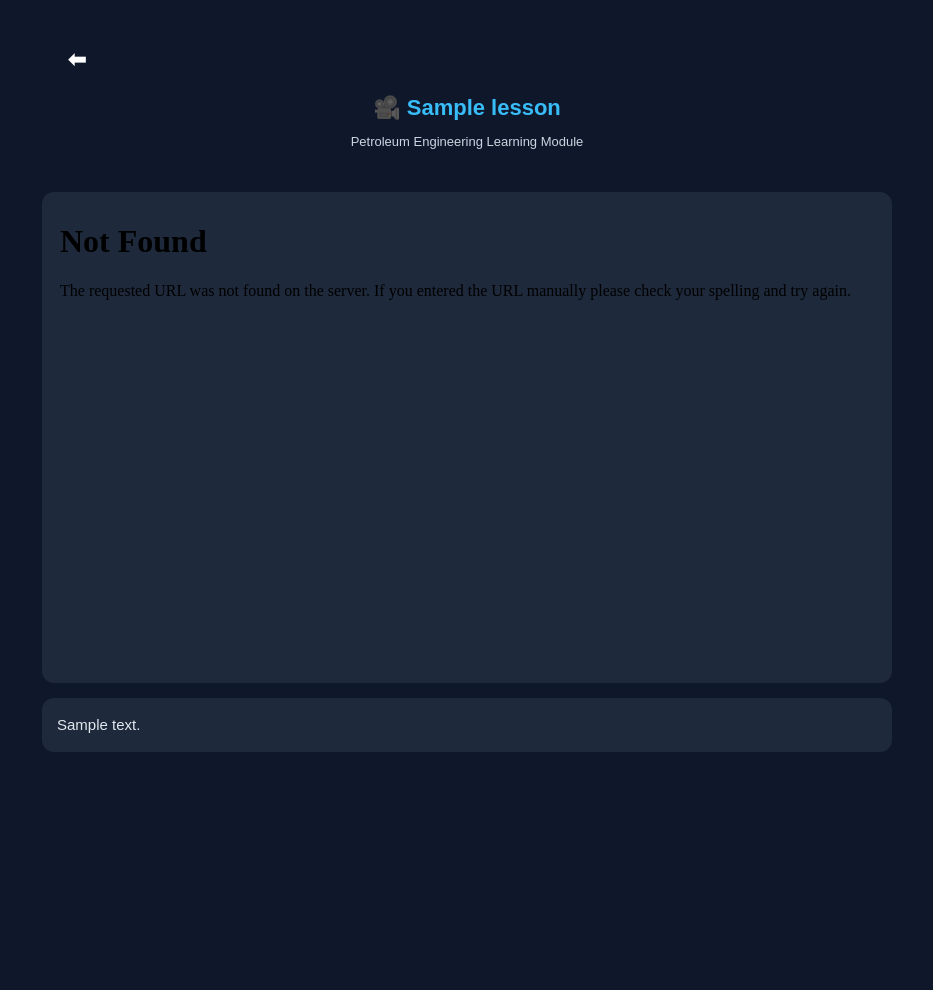
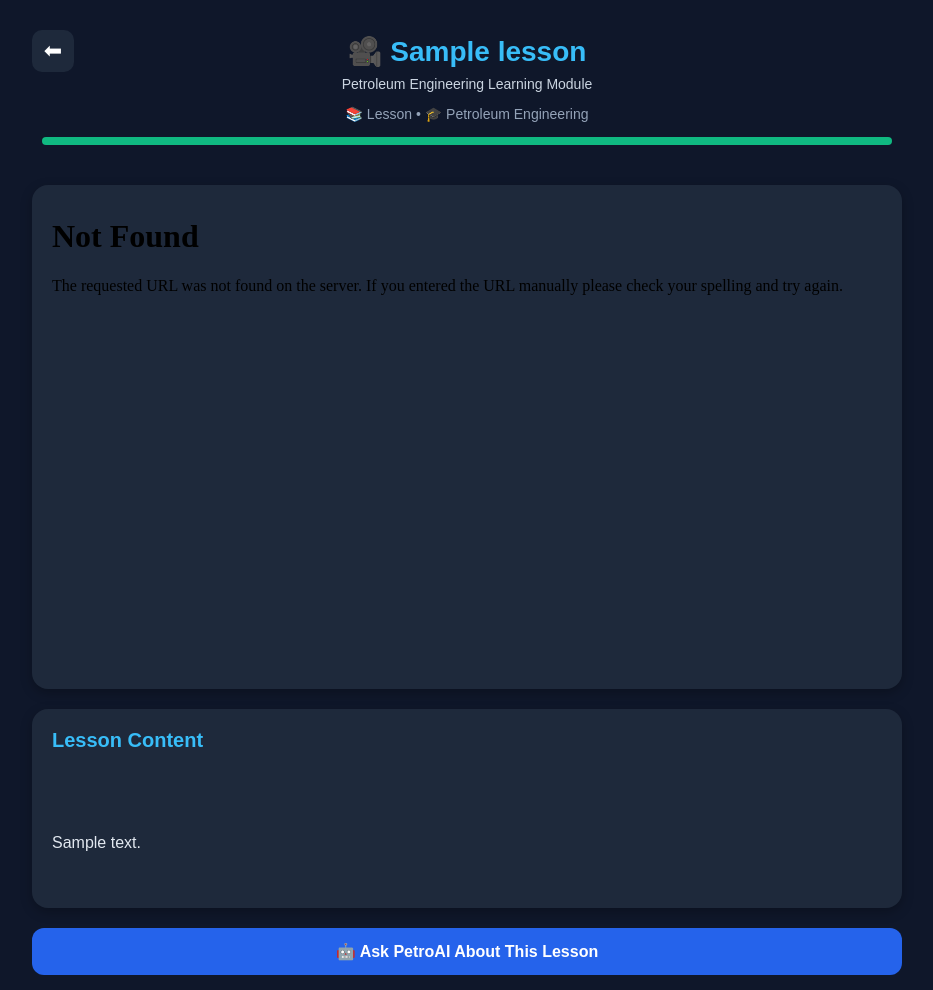
Before and after one commit to djamiloudjamilou821-sketch/Petrol-APP, a Flask app: page /lesson/1 in a window 1280 px wide. Shown: the whole page, without its empty margins (173-1106 px from the left). Before the commit the page ends 752 px from the top, so only its background shows below. Run offline with Flask 3, Linux system fonts and the light colour scheme; tables that the repository leaves empty hold one stand-in row (values such as "Sample post").

Commit message:
update website

```diff
--- a/app.py
+++ b/app.py
@@ -106,7 +106,6 @@ def petroai_page():
 
     return render_template("petroai.html")
 
-
 @app.route("/ask_petroai", methods=["POST"])
 def ask_petroai():
 
@@ -116,14 +115,78 @@ def ask_petroai():
     if "chat_history" not in session:
         session["chat_history"] = []
 
-    # Add user message to memory
+    # =========================
+    # ADD USER MESSAGE TO MEMORY
+    # =========================
+
     session["chat_history"].append({
         "role": "user",
         "content": question
     })
 
-    # Keep only last 10 messages (important for performance)
+    # Keep last 10 messages only
     session["chat_history"] = session["chat_history"][-10:]
+
+    # =========================
+    # SYSTEM MESSAGE
+    # =========================
+
+    system_message = {
+        "role": "system",
+        "content": (
+            "You are PetroAI, the official assistant of PetroApp, a petroleum engineering learning platform."
+
+            "About PetroApp:"
+            "- It teaches petroleum engineering through lessons, quizzes, and calculators"
+            "- It helps students understand reservoir engineering, drilling, production, and formulas"
+            "- It includes tools like porosity calculator and unit converters"
+            "- it was built by Djamilou Harouna Maman nigerien student in Ghana very passionate in Oil and Gaz"
+            "- Djamilou was born in Agadez and got SONIDEP's scholarship to study in Ghana in 2025"
+            "- SONIDEP is a national oil and gas campany in Niger"
+
+            "Your role:"
+            "- Act like a tutor inside the PetroApp system"
+            "- Help users understand petroleum engineering clearly"
+            "- Guide users through app features when needed"
+
+            "User information:"
+            f"The current user is called {session.get('user_name', 'Student')}."
+
+            "Your behavior:"
+            "- Always respond in a personal way using the user's name when appropriate"
+            "- Be friendly and supportive like a tutor"
+            "- Act like you are talking directly to this student"
+            "- Help them learn petroleum engineering step by step"
+
+
+            "Default writing style rules:"
+            "- Always answer in clear paragraphs by default"
+            "- Do NOT use bullet points unless the user explicitly asks for them"
+            "- Do NOT use tables unless requested"
+            "- Keep explanations simple, structured, and natural like a teacher speaking"
+            "- Maximum 2–5 short paragraphs per answer"
+            "- Use bullet points ONLY if the user says: 'use bullets', 'list', or 'steps'"
+            "- Make answers easy to read on mobile"
+            "- Avoid textbook or report style formatting"
+            "- Ask to the user if they need more clarification after answer"
+            "- Always write formulas in simple text format, not LaTeX"
+            "- Use formats like: V = m/t, φ = Vp/Vt, Q = A × v"
+            "- NEVER use fractions like \\frac{}{} or LaTeX math symbols"
+            "- Keep formulas readable on mobile screens"
+            "- Use plain ASCII math only"
+            "- Explain formulas in words below if needed"
+        )
+    }
+
+    # =========================
+    # BUILD MESSAGES
+    # =========================
+
+    messages = [system_message] + session["chat_history"]
+
+    # =========================
+    # API REQUEST
+    # =========================
 
     headers = {
         "Authorization": f"Bearer {os.getenv('HF_TOKEN')}",
@@ -132,31 +195,7 @@ def ask_petroai():
 
     payload = {
         "model": "openai/gpt-oss-20b",
-        "messages": [
-            {
-                "role": "system",
-                "content": (
-                    "You are PetroAI, a professional petroleum engineering tutor."
-
-                    "Default writing style rules:"
-                    "- Always answer in clear paragraphs by default"
-                    "- Do NOT use bullet points unless the user explicitly asks for them"
-                    "- Do NOT use tables unless requested"
-                    "- Keep explanations simple, structured, and natural like a teacher speaking"
-                    "- Maximum 2–5 short paragraphs per answer"
-                    "- Use bullet points ONLY if the user says: 'use bullets', 'list', or 'steps'"
-                    "- Make answers easy to read on mobile"
-                    "- Avoid textbook or report style formatting"
-                    "- Ask to the user if they need more clarification after answer"
-                    "- Always write formulas in simple text format, not LaTeX"
-                    "- Use formats like: V = m/t, φ = Vp/Vt, Q = A × v"
-                    "- NEVER use fractions like \\frac{}{} or LaTeX math symbols"
-                    "- Keep formulas readable on mobile screens"
-                    "- Use plain ASCII math only"
-                    "- Explain formulas in words below if needed"
-                )
-            }
-        ] + session["chat_history"]
+        "messages": messages
     }
 
     response = requests.post(
@@ -170,7 +209,10 @@ def ask_petroai():
 
     answer = data["choices"][0]["message"]["content"]
 
-    # Add AI response to memory
+    # =========================
+    # SAVE ASSISTANT RESPONSE
+    # =========================
+
     session["chat_history"].append({
         "role": "assistant",
         "content": answer
--- a/templates/index.html
+++ b/templates/index.html
@@ -272,8 +272,6 @@ body {
 
     <div class="nav">
         <a href="/petroai">🤖 PetroAI</a>
-        <a href="/lessons">Lessons</a>
-        <a href="/quiz">Quiz</a>
         <a href="/converter">Converter</a>
         <a href="/formulas">Formulas</a>
         <a href="/profile">Profile</a>
@@ -297,7 +295,6 @@ body {
     <div class="logo">🛢️ PetroApp</div>
     <div class="nav">
         <a href="/petroai">🤖 PetroAI</a>
-        <a href="/quiz">Quiz</a>
         <a href="/converter">Converter</a>
         <a href="/formulas">Formulas</a>
         <a href="/profile">Profile</a>
--- a/templates/lesson_detail.html
+++ b/templates/lesson_detail.html
@@ -6,112 +6,192 @@
     <meta name="viewport" content="width=device-width, initial-scale=1.0">
 
     <style>
-        body {
-            margin: 0;
-            font-family: Arial;
-            background: #0f172a;
-            color: white;
+
+        *{
+            box-sizing:border-box;
         }
 
-        .container {
-            width: 92%;
-            max-width: 850px;
-            margin: auto;
-            padding: 15px;
+        body{
+            margin:0;
+            font-family:Arial, sans-serif;
+            background:#0f172a;
+            color:white;
+        }
+
+        .container{
+            width:92%;
+            max-width:900px;
+            margin:auto;
+            padding:15px;
         }
 
         /* HEADER */
-        .header {
-            text-align: center;
-            padding: 15px;
-            margin-top: 10px;
-        }
 
-        .header h1 {
-            font-size: 22px;
-            color: #38bdf8;
-            margin-bottom: 5px;
-        }
-
-        .header p {
-            font-size: 13px;
-            color: #cbd5e1;
-        }
-
-        /* VIDEO */
-        .video-box {
-            margin-top: 15px;
-            background: #1e293b;
-            padding: 10px;
-            border-radius: 12px;
-        }
-
-        iframe {
-            width: 100%;
-            aspect-ratio: 16/9;
-            border: none;
-            border-radius: 10px;
-        }
-
-        /* CONTENT */
-        .content {
-            margin-top: 15px;
-            background: #1e293b;
-            padding: 15px;
-            border-radius: 12px;
-            line-height: 1.6;
-            font-size: 15px;
-            color: #e2e8f0;
-        }
-
-        /* BUTTON */
-        .btn {
-            display: block;
-            text-align: center;
-            margin-top: 20px;
-            padding: 12px;
-            background: #2563eb;
-            color: white;
-            text-decoration: none;
-            border-radius: 10px;
-            font-weight: bold;
-        }
-
-        .btn:hover {
-            background: #1d4ed8;
-        }
-
-        /* MOBILE FIX */
-        @media (max-width: 600px) {
-            .header h1 {
-                font-size: 18px;
-            }
-
-            .content {
-                font-size: 14px;
-            }
+        .header{
+            position:relative;
+            text-align:center;
+            padding:20px 10px;
         }
 
         .back-arrow{
-            text-decoration:none;
-            color:white;
-            font-size:22px;
-            font-weight:bold;
+            position:absolute;
+            left:0;
+            top:15px;
 
-            width:40px;
-            height:40px;
+            width:42px;
+            height:42px;
 
             display:flex;
             align-items:center;
             justify-content:center;
 
+            text-decoration:none;
+            color:white;
+
+            font-size:22px;
             border-radius:10px;
-            transition:0.2s;
+
+            background:#1e293b;
+            transition:.2s;
         }
 
         .back-arrow:hover{
+            background:#334155;
+        }
+
+        .header h1{
+            margin:0;
+            font-size:28px;
+            color:#38bdf8;
+        }
+
+        .header p{
+            margin-top:8px;
+            color:#cbd5e1;
+            font-size:14px;
+        }
+
+        /* PROGRESS BAR */
+
+        .progress-bar{
+            margin-top:15px;
+            width:100%;
+            height:8px;
+            background:#334155;
+            border-radius:20px;
+            overflow:hidden;
+        }
+
+        .progress{
+            width:100%;
+            height:100%;
+            background:#10b981;
+        }
+
+        /* VIDEO */
+
+        .video-box{
+            margin-top:20px;
             background:#1e293b;
+            padding:12px;
+            border-radius:16px;
+            box-shadow:0 4px 12px rgba(0,0,0,.25);
         }
+
+        iframe{
+            width:100%;
+            aspect-ratio:16/9;
+            border:none;
+            border-radius:12px;
+        }
+
+        /* CONTENT CARD */
+
+        .content-card{
+            margin-top:20px;
+            background:#1e293b;
+            border-radius:16px;
+            padding:20px;
+            box-shadow:0 4px 12px rgba(0,0,0,.25);
+        }
+
+        .content-title{
+            font-size:20px;
+            margin-bottom:15px;
+            color:#38bdf8;
+            font-weight:bold;
+        }
+
+        .content{
+            color:#e2e8f0;
+            line-height:1.9;
+            font-size:16px;
+            white-space:pre-line;
+        }
+
+        /* ACTION BUTTONS */
+
+        .lesson-actions{
+            margin-top:20px;
+            display:flex;
+            flex-direction:column;
+            gap:12px;
+        }
+
+        .action-btn{
+            display:flex;
+            justify-content:center;
+            align-items:center;
+
+            padding:14px;
+            text-decoration:none;
+
+            border:none;
+            border-radius:12px;
+
+            color:white;
+            font-size:16px;
+            font-weight:bold;
+
+            cursor:pointer;
+            transition:.2s;
+        }
+
+        .ask-btn{
+            background:#2563eb;
+        }
+
+        .ask-btn:hover{
+            background:#1d4ed8;
+        }
+
+
+
+        /* LESSON INFO */
+
+        .lesson-info{
+            margin-top:10px;
+            color:#94a3b8;
+            font-size:14px;
+        }
+
+        /* MOBILE */
+
+        @media(max-width:600px){
+
+            .header h1{
+                font-size:22px;
+            }
+
+            .content{
+                font-size:15px;
+            }
+
+            .action-btn{
+                font-size:15px;
+            }
+        }
+
     </style>
 </head>
 
@@ -120,24 +200,120 @@
 <div class="container">
 
     <!-- HEADER -->
+
     <div class="header">
-        <a href="/lessons" class="back-arrow">⬅</a>
-        <h1>🎥 {{ lesson.title }}</h1>
-        <p>Petroleum Engineering Learning Module</p>
+
+        <a href="/lessons" class="back-arrow">
+            ⬅
+        </a>
+
+        <h1 id="lesson-title">
+            🎥 {{ lesson.title }}
+        </h1>
+
+        <p>
+            Petroleum Engineering Learning Module
+        </p>
+
+        <div class="lesson-info">
+            📚 Lesson • 🎓 Petroleum Engineering
+        </div>
+
+        <div class="progress-bar">
+            <div class="progress"></div>
+        </div>
+
     </div>
 
     <!-- VIDEO -->
+
     <div class="video-box">
-        <iframe src="{{ lesson.video }}" allowfullscreen></iframe>
+
+        <iframe
+            src="{{ lesson.video }}"
+            allowfullscreen>
+        </iframe>
+
     </div>
 
     <!-- CONTENT -->
-    <div class="content">
-        {{ lesson.content }}
+
+    <div class="content-card">
+
+        <div class="content-title">
+            Lesson Content
+        </div>
+
+        <div
+            class="content"
+            id="lesson-content">
+
+            {{ lesson.content }}
+
+        </div>
+
     </div>
 
+    <!-- ACTIONS -->
+
+    <div class="lesson-actions">
+
+        <button
+            class="action-btn ask-btn"
+            onclick="askPetroAI()">
+
+            🤖 Ask PetroAI About This Lesson
+
+        </button>
+
+
+
+    </div>
 
 </div>
 
+<script>
+
+function askPetroAI(){
+
+    let title =
+        document.getElementById("lesson-title").innerText;
+
+    sessionStorage.setItem(
+        "lesson_title",
+        title
+    );
+
+    window.location.href = "/petroai";
+}
+
+function sendToPetroAI(){
+
+    let title =
+        document.getElementById("lesson-title").innerText;
+
+    let content =
+        document.getElementById("lesson-content").innerText;
+
+    sessionStorage.setItem(
+        "lesson_title",
+        title
+    );
+
+    sessionStorage.setItem(
+        "lesson_content",
+        content
+    );
+
+    sessionStorage.setItem(
+        "generate_quiz",
+        "true"
+    );
+
+    window.location.href = "/petroai";
+}
+
+</script>
+
 </body>
 </html>
```
Also changed, not shown: templates/converter.html (+13 -8 lines), templates/formula_page.html (+13 -8 lines), templates/formulas.html (+16 -7 lines), templates/lessons.html (+18 -9 lines), templates/petroai.html (+39 -7 lines), templates/profile.html (+20 -9 lines), templates/quiz.html (+13 -8 lines), static/hb.jpg (added).
